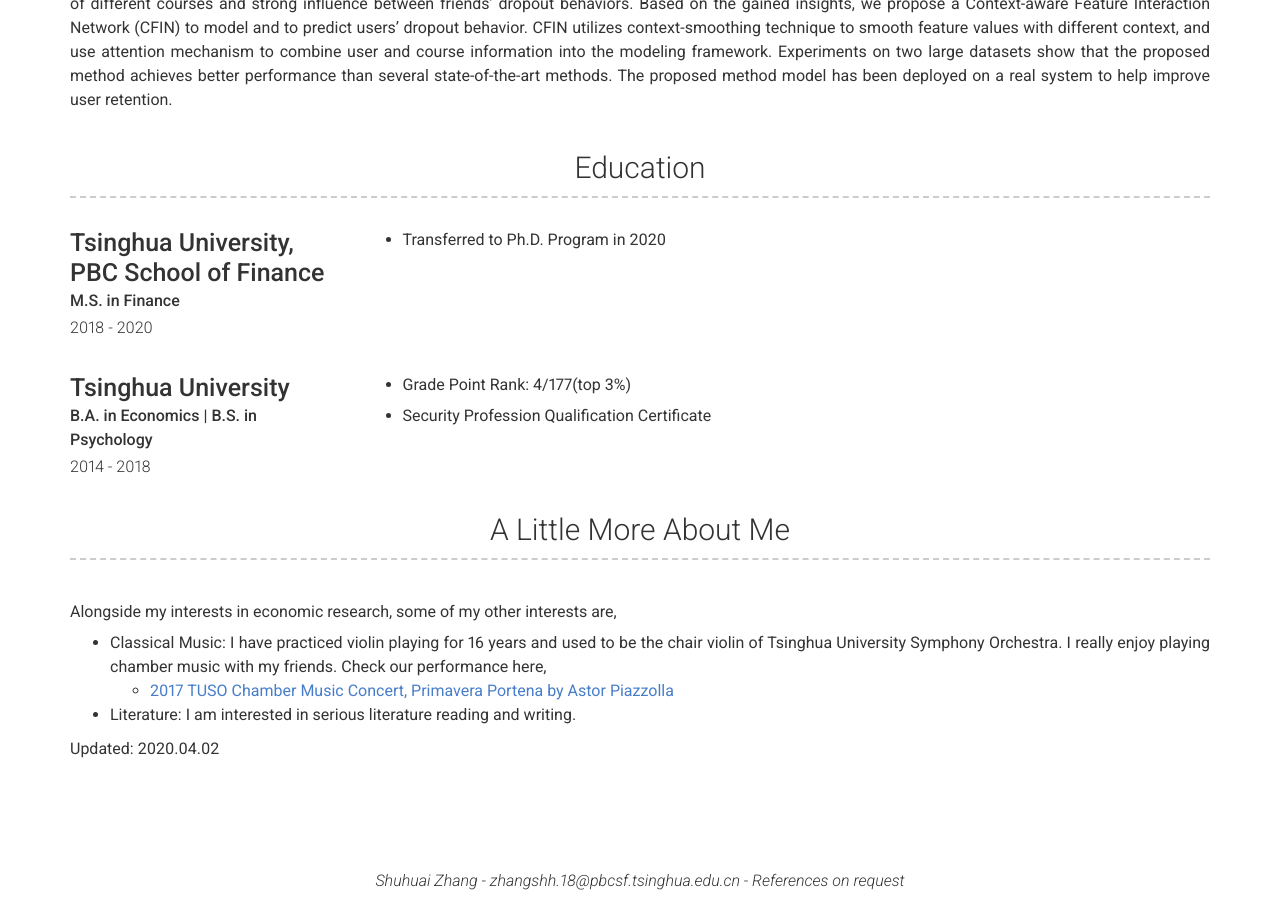
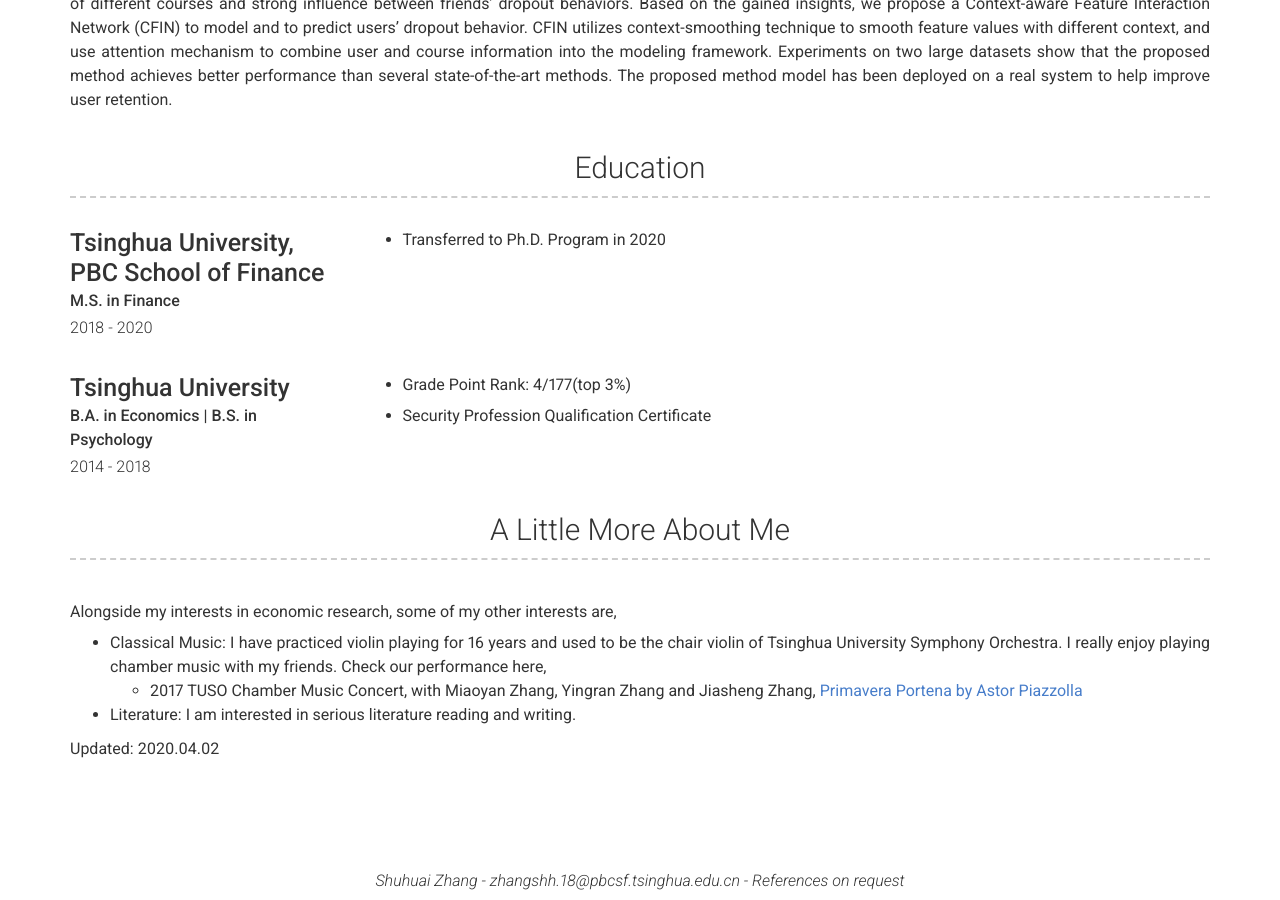
Before and after one commit to shuhuaizhang/shuhuaizhang.github.io, a Jekyll site: the page built from index.md, in a window 1280 px wide and 900 px high, scrolled down 814 px. Built offline with Jekyll 4.4.1, drawn with Linux system fonts in a browser that asks for light colours; nearby versions of some CDN libraries.

Commit message:
Update _config.yml

```diff
--- a/_config.yml
+++ b/_config.yml
@@ -65,7 +65,7 @@ more_content: | # this will include new lines to allow paragraphs
   Alongside my interests in economic research, some of my other interests are,
 
    - Classical Music: I have practiced violin playing for 16 years and used to be the chair violin of Tsinghua University Symphony Orchestra. I really enjoy playing chamber music with my friends. Check our performance here,
-     - [2017 TUSO Chamber Music Concert, Primavera Portena by Astor Piazzolla](https://www.bilibili.com/video/BV1Ux411v7W7?p=13)
+     - 2017 TUSO Chamber Music Concert, with Miaoyan Zhang, Yingran Zhang and Jiasheng Zhang, [Primavera Portena by Astor Piazzolla](https://www.bilibili.com/video/BV1Ux411v7W7?p=13)
 
    - Literature: I am interested in serious literature reading and writing.
 
```
